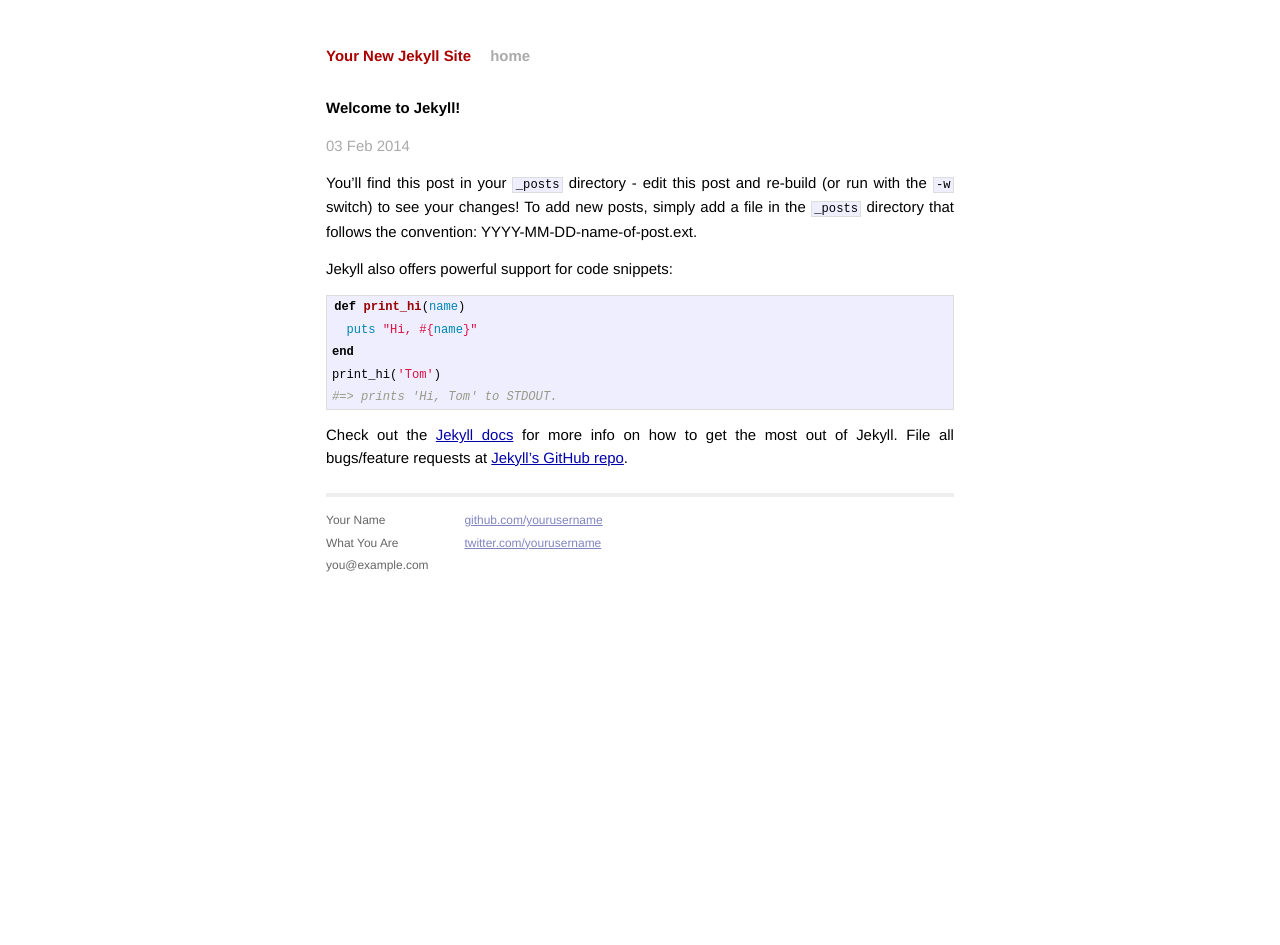
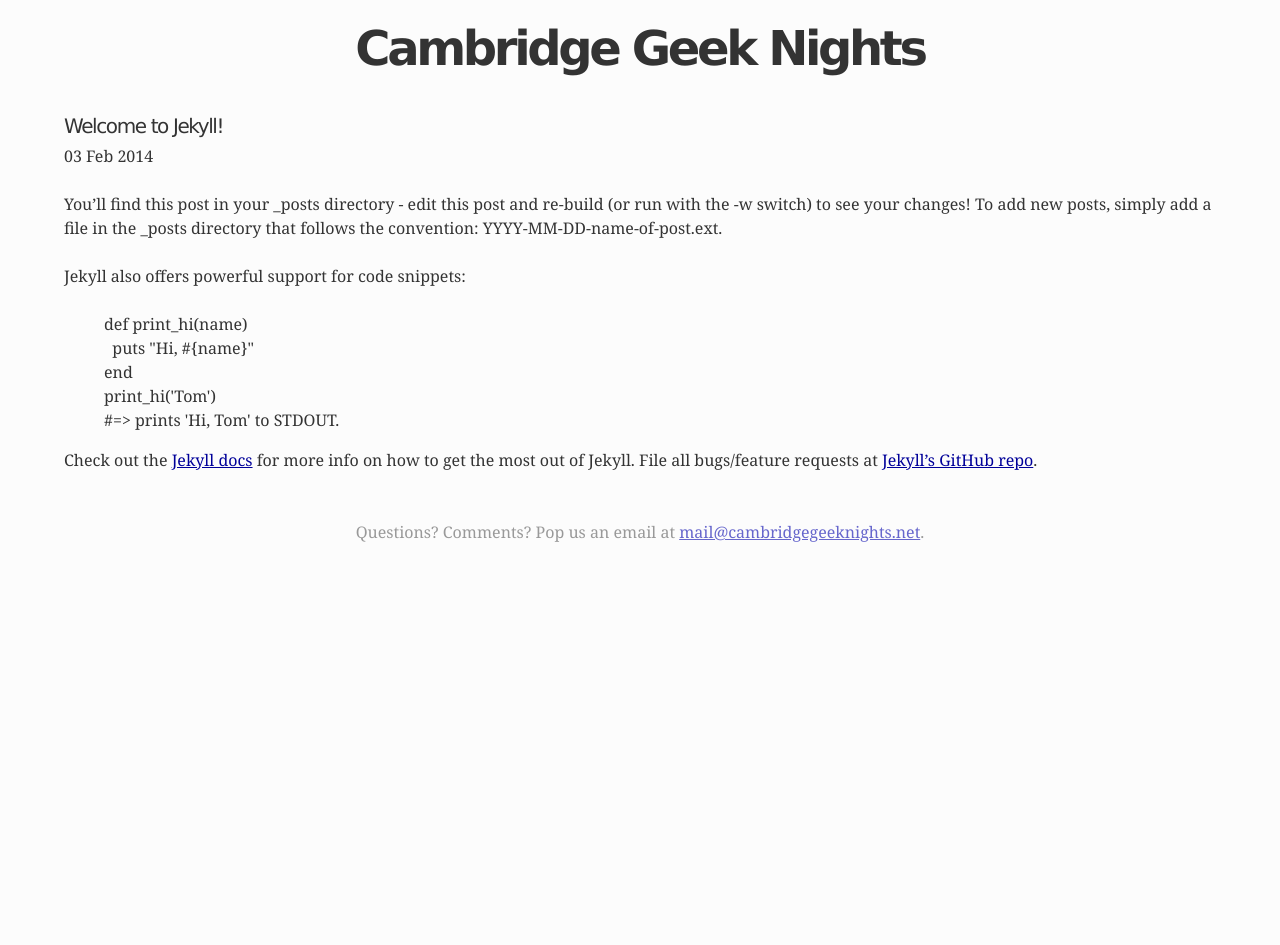
Before and after one commit to cambridgegeeknights/cambridgegeeknights.github.io, a Jekyll site: the page built from _posts/2014-02-03-welcome-to-jekyll.markdown, in a window 1280 px wide. Built offline with Jekyll 4.4.1, drawn with Linux system fonts in a browser that asks for light colours; Markdown is read by kramdown in place of the engine named in the settings; after the commit the page ends 900 px from its top, so only the background shows below that.

Commit message:
Basic CGN homepage, sans news and mailing list.
Stylesheets and most of the markup pulled over wholesale from the old
site.

```diff
--- /dev/null
+++ b/_includes/sidebar.html
@@ -0,0 +1,2 @@
+<div id="secondary">
+</div>
--- a/_layouts/default.html
+++ b/_layouts/default.html
@@ -1,44 +1,36 @@
 <!DOCTYPE html>
 <html>
-    <head>
-        <meta charset="utf-8">
-        <meta http-equiv="X-UA-Compatible" content="IE=edge,chrome=1">
-        <title>{{ page.title }}</title>
-        <meta name="viewport" content="width=device-width">
+  <head>
+    <title>{% if page.title %}{{ page.title }} &ndash; {% endif %}Cambridge Geek Nights</title>
+    <meta charset="UTF-8" />
+    <meta name="viewport" content="width=400, initial-scale=0.6" />
+    <link rel="stylesheet" href="/css/reset.css" type="text/css" />
+    <link rel="stylesheet" href="/css/style.css" type="text/css" />
+    <script type="text/javascript">
+      var _gaq = _gaq || [];
+      _gaq.push(['_setAccount', 'UA-350373-2']);
+      _gaq.push(['_trackPageview']);
 
-        <!-- syntax highlighting CSS -->
-        <link rel="stylesheet" href="/css/syntax.css">
+      (function() {
+        var ga = document.createElement('script'); ga.type = 'text/javascript'; ga.async = true;
+        ga.src = ('https:' == document.location.protocol ? 'https://ssl' : 'http://www') + '.google-analytics.com/ga.js';
+        var s = document.getElementsByTagName('script')[0]; s.parentNode.insertBefore(ga, s);
+      })();
+    </script>
+  </head>
+  <body>
+    {% if page.is_homepage %}
+    <h1 id="title">Cambridge Geek Nights</h1>
+    {% else %}
+    <div id="title"><a href="/">Cambridge Geek Nights</a></div>
+    {% endif %}
 
-        <!-- Custom CSS -->
-        <link rel="stylesheet" href="/css/main.css">
+    {{ content }}
 
-    </head>
-    <body>
+    {% include sidebar.html %}
 
-        <div class="site">
-          <div class="header">
-            <h1 class="title"><a href="/">{{ site.name }}</a></h1>
-            <a class="extra" href="/">home</a>
-          </div>
-
-          {{ content }}
-
-          <div class="footer">
-            <div class="contact">
-              <p>
-                Your Name<br />
-                What You Are<br />
-                you@example.com
-              </p>
-            </div>
-            <div class="contact">
-              <p>
-                <a href="https://github.com/yourusername">github.com/yourusername</a><br />
-                <a href="https://twitter.com/yourusername">twitter.com/yourusername</a><br />
-              </p>
-            </div>
-          </div>
-        </div>
-
-    </body>
+    <p id="footer">Questions? Comments? Pop us an email at
+      <a href="mailto:mail@cambridgegeeknights.net">mail@cambridgegeeknights.net</a>.
+    </p>
+  </body>
 </html>
--- a/css/main.css
+++ /dev/null
@@ -1,160 +0,0 @@
-/*****************************************************************************/
-/*
-/* Common
-/*
-/*****************************************************************************/
-
-/* Global Reset */
-* {
-  margin: 0;
-  padding: 0;
-}
-
-html, body { height: 100%; }
-
-body {
-  background-color: #FFF;
-  font: 13.34px Helvetica, Arial, sans-serif;
-  font-size: small;
-  text-align: center;
-}
-
-h1, h2, h3, h4, h5, h6 {
-  font-size: 100%; }
-
-h1 { margin-bottom: 1em; }
-p { margin: 1em 0; }
-
-a         { color: #00a; }
-a:hover   { color: #000; }
-a:visited { color: #a0a; }
-
-/*****************************************************************************/
-/*
-/* Home
-/*
-/*****************************************************************************/
-.posts {
-  list-style-type: none;
-  margin-bottom: 2em;
-}
-
-.posts li {
-  line-height: 1.75em;
-}
-
-.posts span {
-  color: #aaa;
-  font-family: Monaco, "Courier New", monospace;
-  font-size: 80%;
-}
-
-/*****************************************************************************/
-/*
-/* Site
-/*
-/*****************************************************************************/
-
-.site {
-  font-size: 115%;
-  text-align: justify;
-  width: 42em;
-  margin: 3em auto 2em;
-  line-height: 1.5em;
-}
-
-.header a {
-  font-weight: bold;
-  text-decoration: none;
-}
-
-.title {
-  display: inline-block;
-  margin-bottom: 2em;
-}
-
-.title a {
-  color: #a00;
-}
-
-.title a:hover {
-  color: #000;
-}
-
-.header a.extra {
-  color: #aaa;
-  margin-left: 1em;
-}
-
-.header a.extra:hover {
-  color: #000;
-}
-
-.meta {
-  color: #aaa;
-}
-
-.footer {
-  font-size: 80%;
-  color: #666;
-  border-top: 4px solid #eee;
-  margin-top: 2em;
-  overflow: hidden;
-}
-
-.footer .contact {
-  float: left;
-  margin-right: 3em;
-}
-
-.footer .contact a {
-  color: #8085C1;
-}
-
-.footer .rss {
-  margin-top: 1.1em;
-  margin-right: -.2em;
-  float: right;
-}
-
-.footer .rss img {
-  border: 0;
-}
-
-/*****************************************************************************/
-/*
-/* Posts
-/*
-/*****************************************************************************/
-
-/* standard */
-.post pre {
-  border: 1px solid #ddd;
-  background-color: #eef;
-  padding: 0 .4em;
-}
-
-.post ul, .post ol {
-  margin-left: 1.35em;
-}
-
-.post code {
-  border: 1px solid #ddd;
-  background-color: #eef;
-  padding: 0 .2em;
-}
-
-.post pre code {
-  border: none;
-}
-
-/* terminal */
-.post pre.terminal {
-  border: 1px solid #000;
-  background-color: #333;
-  color: #FFF;
-}
-
-.post pre.terminal code {
-  background-color: #333;
-}
--- /dev/null
+++ b/css/reset.css
@@ -0,0 +1,52 @@
+/*
+    CSS reset courtesy of Eric Meyer
+    http://meyerweb.com/eric/thoughts/2007/05/01/reset-reloaded/
+*/
+
+
+html, body, div, span, applet, object, iframe,
+h1, h2, h3, h4, h5, h6, p, blockquote, pre,
+a, abbr, acronym, address, big, cite, code,
+del, dfn, em, font, img, ins, kbd, q, s, samp,
+small, strike, strong, sub, sup, tt, var,
+dl, dt, dd, ol, ul, li,
+fieldset, form, label, legend,
+table, caption, tbody, tfoot, thead, tr, th, td {
+	margin: 0;
+	padding: 0;
+	border: 0;
+	outline: 0;
+	font-weight: inherit;
+	font-style: inherit;
+	font-size: 100%;
+	font-family: inherit;
+	vertical-align: baseline;
+}
+/* remember to define focus styles! */
+:focus {
+	outline: 0;
+}
+body {
+	line-height: 1;
+	color: black;
+	background: white;
+}
+ol, ul {
+	list-style: none;
+}
+/* tables still need 'cellspacing="0"' in the markup */
+table {
+	border-collapse: separate;
+	border-spacing: 0;
+}
+caption, th, td {
+	text-align: left;
+	font-weight: normal;
+}
+blockquote:before, blockquote:after,
+q:before, q:after {
+	content: "";
+}
+blockquote, q {
+	quotes: "" "";
+}
--- /dev/null
+++ b/css/style.css
@@ -0,0 +1,224 @@
+body {
+  background-color: #FCFCFC;
+  color: #333;
+  line-height: 1.5;
+  margin: 1.5em 5% 0;
+  font-family: "Georgia", serif;
+}
+
+#main {
+  width: 65.71%; /* 23 / 35 */
+  float: left;
+}
+
+#secondary {
+  width: 31.43%; /* 11 / 35 */
+  float: right;
+}
+
+h1, h2, #title {
+  font-family: "Lucida Grande", "Lucida Sans Unicode", sans-serif;
+  letter-spacing: -0.07em;
+}
+
+#title {
+  font-size: 3em;
+  font-weight: bold;
+  text-align: center;
+  line-height: 1;
+  margin-bottom: 0.5em;
+}
+
+#title a:link, #title a:visited {
+  color: #333;
+  text-decoration: none;
+}
+
+#title a:focus, #title a:hover, #title a:active {
+  text-decoration: underline;
+}
+
+#footer {
+  color: #999;
+  padding-top: 1.5em;
+  text-align: center;
+  clear: both;
+}
+
+#footer a {
+  color: #66C;
+}
+
+h1 {
+  font-size: 2em;
+  margin-top: 1.5em;
+  margin-bottom: 0;
+}
+
+h2 {
+  font-size: 1.25em;
+  padding: 0.15em 0;
+  margin-top: 1.8em;
+  margin-bottom: 0;
+}
+
+h3 {
+  font-weight: bold;
+}
+
+body.event h1, body.page h1, #news h2, #secondary h2 {
+  margin-top: 0;
+}
+
+p, form, ul, ol {
+  margin-bottom: 1.5em;
+}
+
+em {
+  font-style: italic;
+}
+
+strong {
+  font-weight: bold;
+}
+
+a:link, a:visited, a:focus, a:hover, a:active, button {
+  color: #009;
+}
+
+del {
+  text-decoration: line-through;
+  color: #999;
+}
+
+ins {
+  font-weight: bold;
+  text-decoration: none;
+}
+
+ul li {
+  list-style-type: disc;
+}
+
+ol li {
+  list-style-type: decimal;
+}
+
+li li {
+    margin-left: 1.5em;
+}
+
+p.callout {
+  font-size: 1.5em;
+  line-height: 1;
+  margin-top: 1em;
+  background-color: #CCC;
+  color: #900;
+  -webkit-border-radius: 0.5em;
+  -moz-border-radius: 0.5em;
+  text-align: center;
+  font-variant: small-caps;
+  padding: 0.5em 1em;
+}
+
+p.callout a {
+  color: #900;
+}
+
+p.callout span {
+    white-space: nowrap;
+}
+
+.event-info {
+    float: left;
+}
+
+body.event p {
+    clear: both;
+}
+
+.sponsor {
+    font-size: 0.75em;
+    line-height: 2;
+    color: #999;
+    float: right;
+    width: 47.83%; /* 11 / 23 */
+    margin-bottom: 1.5em;
+}
+
+.sponsor img {
+    display: block;
+    max-width: 100%;
+    max-height: 6em;
+}
+
+input, button {
+  font-size: 1em;
+  font-family: Georgia, serif;
+}
+
+.error {
+  color: #900;
+}
+
+input {
+  background-color: transparent;
+  border: none;
+  border-bottom: solid #999 2px;
+}
+
+button {
+  background-color: #CCF;
+  border: solid #99C 1px;
+  -webkit-border-radius: 0.2em;
+  -moz-border-radius: 0.2em;
+}
+
+small {
+  font-size: 0.75em;
+  line-height: 2;
+  color: #999;
+}
+
+body.event a.lanyrd {
+    display: block;
+    padding: 0.5em 0 0.5em 40px;
+    background-image: url(../img/lanyrd-32x32.png);
+    background-repeat: no-repeat;
+    background-position: center left;
+}
+
+.related {
+    margin: 0 -1em;
+    overflow: hidden;
+}
+
+.related li {
+  list-style-type: none;
+}
+
+.related li.previous {
+    float: left;
+}
+
+.related li.previous:before {
+    content: '« ';
+    width: 1em;
+    float: left;
+    text-align: left;
+}
+
+.related li.next:before {
+    content: ' »';
+    text-align: right;
+    float: right;
+    width: 1em;
+}
+
+.related li.next {
+    float: right;
+}
+
+#secondary ol li {
+  list-style-type: none;
+}
--- a/css/syntax.css
+++ /dev/null
@@ -1,60 +0,0 @@
-.highlight  { background: #ffffff; }
-.highlight .c { color: #999988; font-style: italic } /* Comment */
-.highlight .err { color: #a61717; background-color: #e3d2d2 } /* Error */
-.highlight .k { font-weight: bold } /* Keyword */
-.highlight .o { font-weight: bold } /* Operator */
-.highlight .cm { color: #999988; font-style: italic } /* Comment.Multiline */
-.highlight .cp { color: #999999; font-weight: bold } /* Comment.Preproc */
-.highlight .c1 { color: #999988; font-style: italic } /* Comment.Single */
-.highlight .cs { color: #999999; font-weight: bold; font-style: italic } /* Comment.Special */
-.highlight .gd { color: #000000; background-color: #ffdddd } /* Generic.Deleted */
-.highlight .gd .x { color: #000000; background-color: #ffaaaa } /* Generic.Deleted.Specific */
-.highlight .ge { font-style: italic } /* Generic.Emph */
-.highlight .gr { color: #aa0000 } /* Generic.Error */
-.highlight .gh { color: #999999 } /* Generic.Heading */
-.highlight .gi { color: #000000; background-color: #ddffdd } /* Generic.Inserted */
-.highlight .gi .x { color: #000000; background-color: #aaffaa } /* Generic.Inserted.Specific */
-.highlight .go { color: #888888 } /* Generic.Output */
-.highlight .gp { color: #555555 } /* Generic.Prompt */
-.highlight .gs { font-weight: bold } /* Generic.Strong */
-.highlight .gu { color: #aaaaaa } /* Generic.Subheading */
-.highlight .gt { color: #aa0000 } /* Generic.Traceback */
-.highlight .kc { font-weight: bold } /* Keyword.Constant */
-.highlight .kd { font-weight: bold } /* Keyword.Declaration */
-.highlight .kp { font-weight: bold } /* Keyword.Pseudo */
-.highlight .kr { font-weight: bold } /* Keyword.Reserved */
-.highlight .kt { color: #445588; font-weight: bold } /* Keyword.Type */
-.highlight .m { color: #009999 } /* Literal.Number */
-.highlight .s { color: #d14 } /* Literal.String */
-.highlight .na { color: #008080 } /* Name.Attribute */
-.highlight .nb { color: #0086B3 } /* Name.Builtin */
-.highlight .nc { color: #445588; font-weight: bold } /* Name.Class */
-.highlight .no { color: #008080 } /* Name.Constant */
-.highlight .ni { color: #800080 } /* Name.Entity */
-.highlight .ne { color: #990000; font-weight: bold } /* Name.Exception */
-.highlight .nf { color: #990000; font-weight: bold } /* Name.Function */
-.highlight .nn { color: #555555 } /* Name.Namespace */
-.highlight .nt { color: #000080 } /* Name.Tag */
-.highlight .nv { color: #008080 } /* Name.Variable */
-.highlight .ow { font-weight: bold } /* Operator.Word */
-.highlight .w { color: #bbbbbb } /* Text.Whitespace */
-.highlight .mf { color: #009999 } /* Literal.Number.Float */
-.highlight .mh { color: #009999 } /* Literal.Number.Hex */
-.highlight .mi { color: #009999 } /* Literal.Number.Integer */
-.highlight .mo { color: #009999 } /* Literal.Number.Oct */
-.highlight .sb { color: #d14 } /* Literal.String.Backtick */
-.highlight .sc { color: #d14 } /* Literal.String.Char */
-.highlight .sd { color: #d14 } /* Literal.String.Doc */
-.highlight .s2 { color: #d14 } /* Literal.String.Double */
-.highlight .se { color: #d14 } /* Literal.String.Escape */
-.highlight .sh { color: #d14 } /* Literal.String.Heredoc */
-.highlight .si { color: #d14 } /* Literal.String.Interpol */
-.highlight .sx { color: #d14 } /* Literal.String.Other */
-.highlight .sr { color: #009926 } /* Literal.String.Regex */
-.highlight .s1 { color: #d14 } /* Literal.String.Single */
-.highlight .ss { color: #990073 } /* Literal.String.Symbol */
-.highlight .bp { color: #999999 } /* Name.Builtin.Pseudo */
-.highlight .vc { color: #008080 } /* Name.Variable.Class */
-.highlight .vg { color: #008080 } /* Name.Variable.Global */
-.highlight .vi { color: #008080 } /* Name.Variable.Instance */
-.highlight .il { color: #009999 } /* Literal.Number.Integer.Long */
```
Also changed, not shown: _includes/about.markdown (added, +13 -0 lines), index.html (+10 -8 lines).
